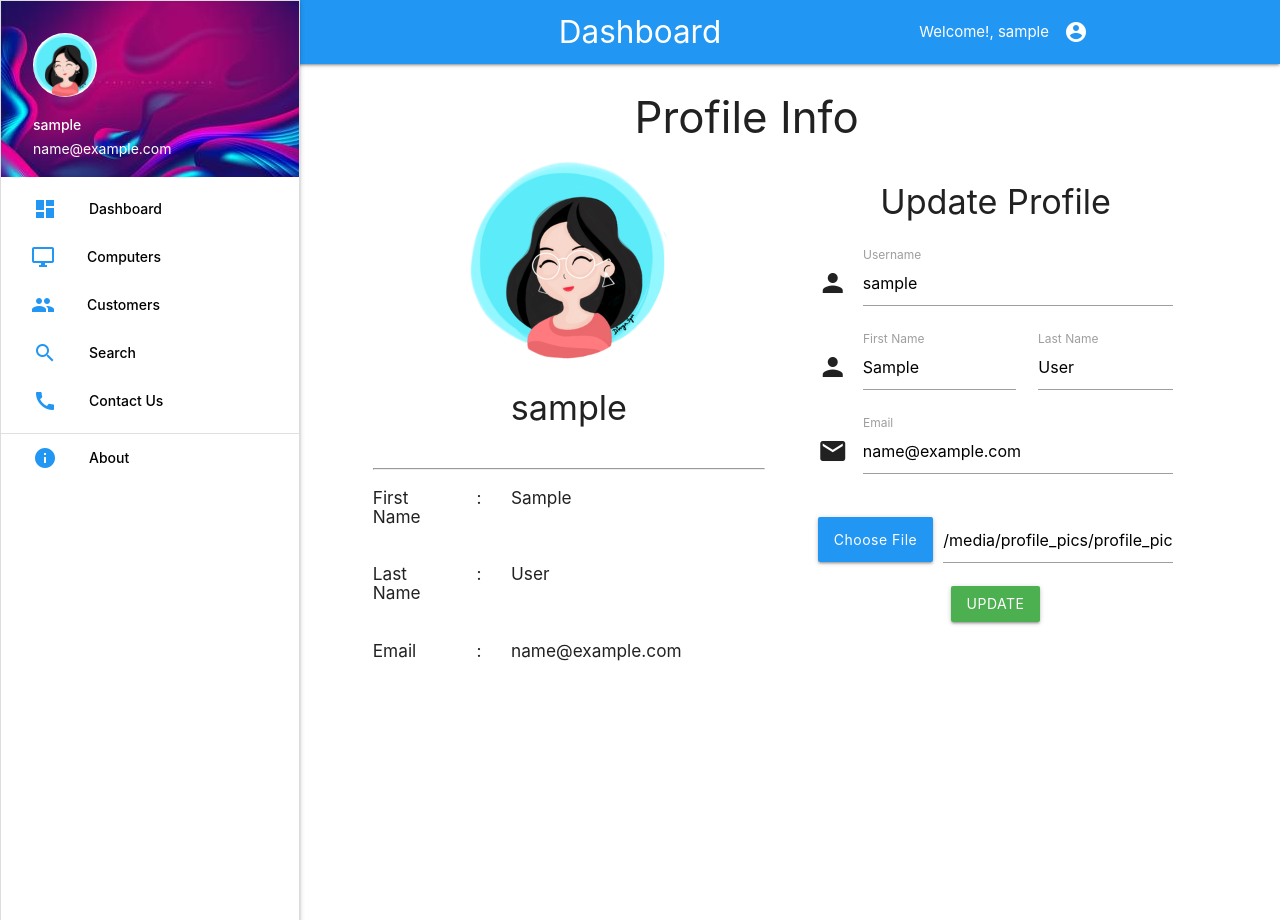
After one commit to jeethendra2000/Cyber_Cafe_Management_System, a Django app: page /profile in a window 1280 px wide; the page is wider, and only the part inside the window is pictured. The commit adds this page. Run offline with Django 3.2, Linux system fonts and the light colour scheme; the visitor is signed in with stand-in values (Sample User, id 1); some libraries are stand-ins or nearby versions.

Commit message:
added Profile edit feature

```diff
--- /dev/null
+++ b/cyber_cafe/cyber/forms.py
@@ -0,0 +1,18 @@
+from django import forms
+from django.contrib.auth.models import User
+from . models import Profile
+
+class UserUpdateForm(forms.ModelForm):
+    email = forms.EmailField()
+    first_name = forms.CharField()
+    last_name = forms.CharField()
+
+    class Meta:
+        model = User
+        fields = ['username','first_name', 'last_name', 'email']
+
+
+class ProfileUpdateForm(forms.ModelForm):
+    class Meta:
+        model = Profile
+        fields = ['image']
--- a/cyber_cafe/cyber/models.py
+++ b/cyber_cafe/cyber/models.py
@@ -3,6 +3,8 @@ from django.contrib.auth.models import User
 from django.db.models.signals import post_save
 from django.dispatch import receiver
 from datetime import datetime
+from PIL import Image
+
 
 # Create your models here.
 class Price(models.Model):
@@ -15,6 +17,17 @@ class Profile(models.Model):
 
     def __str__(self):
         return f'{self.user} Profile'
+
+    def save(self):
+        super().save()
+
+        img = Image.open(self.image.path)
+
+        if img.height > 300 or img.width  > 300:
+            output_size = (300, 300)
+            img.thumbnail(output_size)
+            img.save(self.image.path)
+
 
 @receiver(post_save, sender=User)
 def create_profile(sender, instance, created, **kwargs):
--- a/cyber_cafe/cyber/static/cyber/js/main.js
+++ b/cyber_cafe/cyber/static/cyber/js/main.js
@@ -6,6 +6,7 @@ $(document).ready(function(){
         'constrainWidth' : false,
     });
     $('select').formSelect();
+    $('.materialboxed').materialbox();
     $('.modal').modal();
     $('input#input_text, textarea#textarea2').characterCounter();
 });
--- a/cyber_cafe/cyber/templates/cyber/base.html
+++ b/cyber_cafe/cyber/templates/cyber/base.html
@@ -22,6 +22,22 @@
         }
         table.striped>tbody>tr:nth-child(odd) {
             background-color: rgba(214, 213, 213, 0.5);
+        }
+        .success{
+            background-color: #28a745;
+            color: white;
+        }
+        .warning{
+            background-color: #ffc107;
+            color: black;
+        }
+        .danger{
+            background-color: #dc3545;
+            color: white;
+        }
+        .primary{
+            background-color: #007bff;
+            color: white;
         }
      </style>
      {% block css %}
@@ -48,7 +64,7 @@
                 </a>
                 <!-- Dropdown Structure -->
                 <ul id='dropdown1' class='dropdown-content'>
-                    <li><a href="#!" class="waves-effect black-text"><i class="material-icons blue-text circle">person</i>My Profile</a></li>
+                    <li><a href="{% url 'profile' %}" class="waves-effect black-text"><i class="material-icons blue-text circle">person</i>My Profile</a></li>
                     <li><a href="#!" class="waves-effect black-text"><i class="material-icons blue-text circle">lock</i>Change Password</a></li>
                     <li><a href="{% url 'userLogout' %}" class="waves-effect black-text"><i class="material-icons blue-text circle">exit_to_app</i>Logout</a></li>
                 </ul>
@@ -128,10 +144,28 @@
 
 
     </ul>
+        <div class="row" style="margin-bottom: 0px;">
+            <div class="col s12 m12 push-m4">
+                {% if messages %}
+                {% for message in messages %}
+                    <div class="col s12 m7 center">
+                        <div class="card horizontal">
+                            <div class="card-stacked {{ message.tags }}">
+                                <div class="card-content" style="padding: 5px;">
+                                    <h6>{{message}}</h6>
+                                </div>
+                            </div>
+                        </div>
+                    </div>
+                {% endfor %}
+            </div>
+    {% endif %}
+    </div>
     {% block content %}
 
     {% endblock content %}
     <div class="wrapper container">
+
         {% block dashboard %}
 
         {% endblock dashboard %}
--- a/cyber_cafe/cyber/templates/cyber/contactUs.html
+++ b/cyber_cafe/cyber/templates/cyber/contactUs.html
@@ -27,7 +27,7 @@
                 <h3>Jayanth Kumar S</h3>
                 <h5 class="grey-text text-darken-3">Developer, Student</h5>
                 <p class="grey-text text-darken-4">
-                    jkastkar@gmail.com <br>
+                    jksashtkar@gmail.com <br>
                     Government Engineering College, Hassan. <br>
                 </p>
             </div>
--- /dev/null
+++ b/cyber_cafe/cyber/templates/cyber/profile.html
@@ -0,0 +1,111 @@
+{% extends 'cyber/base.html' %}
+{% load crispy_forms_tags %}
+{% load static %}
+
+{% block css %}
+
+{% endblock css %}}
+
+{% block content %}
+
+<!-- All Computers List -->
+<div class="row wrapper">
+    <div class="col s12 m8 push-m3">
+      <div class="row">
+        <h3 class="center">Profile Info</h3>
+        <div class="col s12 m7">
+          <div class="row center">
+            <div class="col s12">
+              <img src="{{ user.profile.image.url }}" style="height: 200px;">
+              <h4>{{user.username}}</h4>
+            </div>
+          </div>
+                <div class="row">
+                    <div class="col s10 push-s1">
+                      <hr>
+                        <div class="row ">
+                          <div class="col s3">
+                              <h6>First Name</h6>
+                          </div>
+                          <div class="col s1">
+                              <h6>:</h6>
+                          </div>
+                          <div class="col s8">
+                              <h6>{{user.first_name}}</h6>
+                          </div>
+                        </div>
+                        <div class="row">
+                            <div class="col s3">
+                                <h6>Last Name</h6>
+                            </div>
+                            <div class="col s1">
+                                <h6>:</h6>
+                            </div>
+                            <div class="col s8">
+                                <h6>{{user.last_name}}</h6>
+                            </div>
+                        </div>
+                        <div class="row">
+                          <div class="col s3">
+                              <h6>Email</h6>
+                          </div>
+                          <div class="col s1">
+                              <h6>:</h6>
+                          </div>
+                          <div class="col s8">
+                              <h6>{{user.email}}</h6>
+                          </div>
+                      </div>
+
+                    </div>
+                </div>
+            </div>
+            <div class="col s12 m5">
+          <form method="POST" enctype="multipart/form-data">
+              {% csrf_token %}
+            <h4  style="margin-bottom: 25px;" class="center">Update Profile</h4>
+            <div class="row">
+                <form class="col s12">
+                  <div class="row">
+                    <div class="input-field col s12">
+                        <i class="material-icons prefix">person</i>
+                          <input id="username" value="{{user.username}}" type="text" class="validate" name="username">
+                          <label for="username">Username</label>
+                        </div>
+                    <div class="input-field col s7">
+                    <i class="material-icons prefix">person</i>
+                      <input id="first_name" value="{{user.first_name}}" type="text" class="validate" name="first_name">
+                      <label for="first_name">First Name</label>
+                    </div>
+                    <div class="input-field col s5">
+                      <input id="last_name" value="{{user.last_name}}" type="text" class="validate" name="last_name">
+                      <label for="last_name">Last Name</label>
+                    </div>
+                    <div class="input-field col s12">
+                        <i class="material-icons prefix">email</i>
+                      <input id="email"  value="{{user.email}}" type="email" class="validate" name="email">
+                      <label for="email">Email</label>
+                    </div>
+                  </div>
+
+                    <div class="file-field input-field">
+                      <div class="btn blue">
+                        <span style="text-transform: capitalize;">Choose File</span>
+                        <input type="file" name="image">
+                      </div>
+                      <div class="file-path-wrapper">
+                        <input class="file-path validate" value="{{ user.profile.image.url }}" type="text" name="image_title">
+                      </div>
+                    </div>
+                    <div class="center">
+                        <button type="submit" class="btn green">Update</button>
+                    </div>
+                </form>
+            </div>
+        </div>
+    </div>
+</div>
+{% endblock content %}
+<!--
+
+ -->
--- a/cyber_cafe/cyber/urls.py
+++ b/cyber_cafe/cyber/urls.py
@@ -8,6 +8,7 @@ from django.conf.urls.static import static
 urlpatterns = [
     path('error', views.error, name='error'),
     path('', views.userLogin, name='userLogin'),
+    path('profile', views.profile, name='profile'),
     path('userLogout', views.userLogout, name='userLogout'),
     path('dashboard/', views.dashboard, name='dashboard'),
     path('dashboard/price', views.price, name='price'),
--- a/cyber_cafe/cyber/views.py
+++ b/cyber_cafe/cyber/views.py
@@ -1,11 +1,14 @@
 from django.shortcuts import render, redirect, get_object_or_404, HttpResponseRedirect
 from django.contrib.auth import authenticate, login, logout
 from django.contrib.auth.decorators import login_required
-from . models import Customer, Computer, Price
+from . models import Customer, Computer, Price, Profile
 from django.contrib.auth.models import User
 from django.core.paginator import Paginator
 from datetime import datetime
 from django import template
+from django.contrib import messages
+from . forms import UserUpdateForm, ProfileUpdateForm
+
 
 register = template.Library()
 
@@ -29,13 +32,40 @@ def userLogin(request):
     else:
         return render(request, 'cyber/login.html')
 
+
+@login_required
+def profile(request):
+    if request.method == 'POST':
+        u_form = UserUpdateForm(request.POST, instance=request.user)
+        p_form = ProfileUpdateForm(request.POST, request.FILES, instance=request.user.profile)
+
+        if u_form.is_valid() and p_form.is_valid():
+            u_form.save()
+            p_form.save()
+            messages.success(request, f'Your account has been updated!')
+            return redirect('profile')
+
+    else:
+        u_form = UserUpdateForm(instance=request.user)
+        p_form = ProfileUpdateForm(instance=request.user.profile)
+
+    context = {
+        'u_form' : u_form,
+        'p_form' : p_form
+    }
+
+    return render(request, 'cyber/profile.html', context)
+
+
 @login_required
 def userLogout(request):
     logout(request)
     return redirect('userLogin')
 
+
 def error(request):
     return render(request, 'cyber/error.html')
+
 
 @login_required
 def dashboard(request):
@@ -47,7 +77,9 @@ def dashboard(request):
         'customerCount' : customerCount,
         'price' : charges.price,
     }
+    # messages.success(request, f'account created')
     return render(request, 'cyber/dashboard.html', count)
+
 
 @login_required
 def price(request):
@@ -100,6 +132,7 @@ def updateComputer(request, id):
 
     return HttpResponseRedirect('../manageComputer')
 
+
 @login_required
 def deleteComputer(request, id):
     if request.method == 'POST':
@@ -110,6 +143,7 @@ def deleteComputer(request, id):
         else:
             return redirect('manageComputer')
     return HttpResponseRedirect('../manageComputer')
+
 
 @login_required
 def addCustomer(request):
@@ -157,6 +191,7 @@ def checkoutCustomer(request, id):
     except:
         return redirect('error')
     return render(request, 'cyber/checkoutCustomer.html', {'customer' : customer})
+
 
 @login_required
 def checkoutConfirm(request, id):
--- a/cyber_cafe/cyber_cafe/settings.py
+++ b/cyber_cafe/cyber_cafe/settings.py
@@ -39,6 +39,9 @@ INSTALLED_APPS = [
     'django.contrib.sessions',
     'django.contrib.messages',
     'django.contrib.staticfiles',
+    'materialize',
+    'crispy_forms',
+    'crispy_forms_materialize',
 ]
 
 MIDDLEWARE = [
@@ -140,3 +143,6 @@ STATICFILES_DIRS = [
 LOGIN_URL = '/'
 LOGIN_REDIRECT_URL = '/'
 LOGOUT_REDIRECT_URL = '/'
+
+# Default layout to use with "crispy_forms"
+CRISPY_TEMPLATE_PACK = 'materialize_css_forms'
```
Also changed, not shown: cyber_cafe/cyber/static/cyber/images/jayanth.jpg, cyber_cafe/media/profile_pics/jeethendra.jpg (added).
